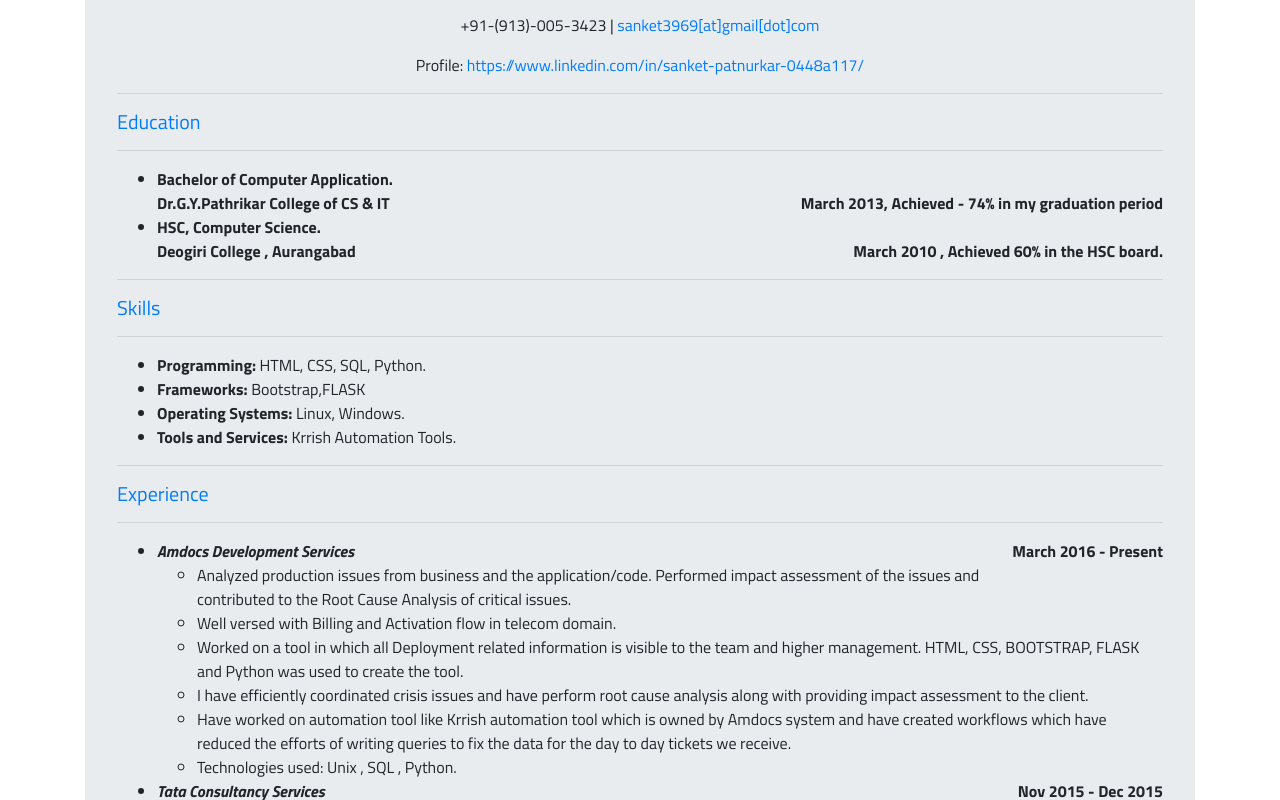
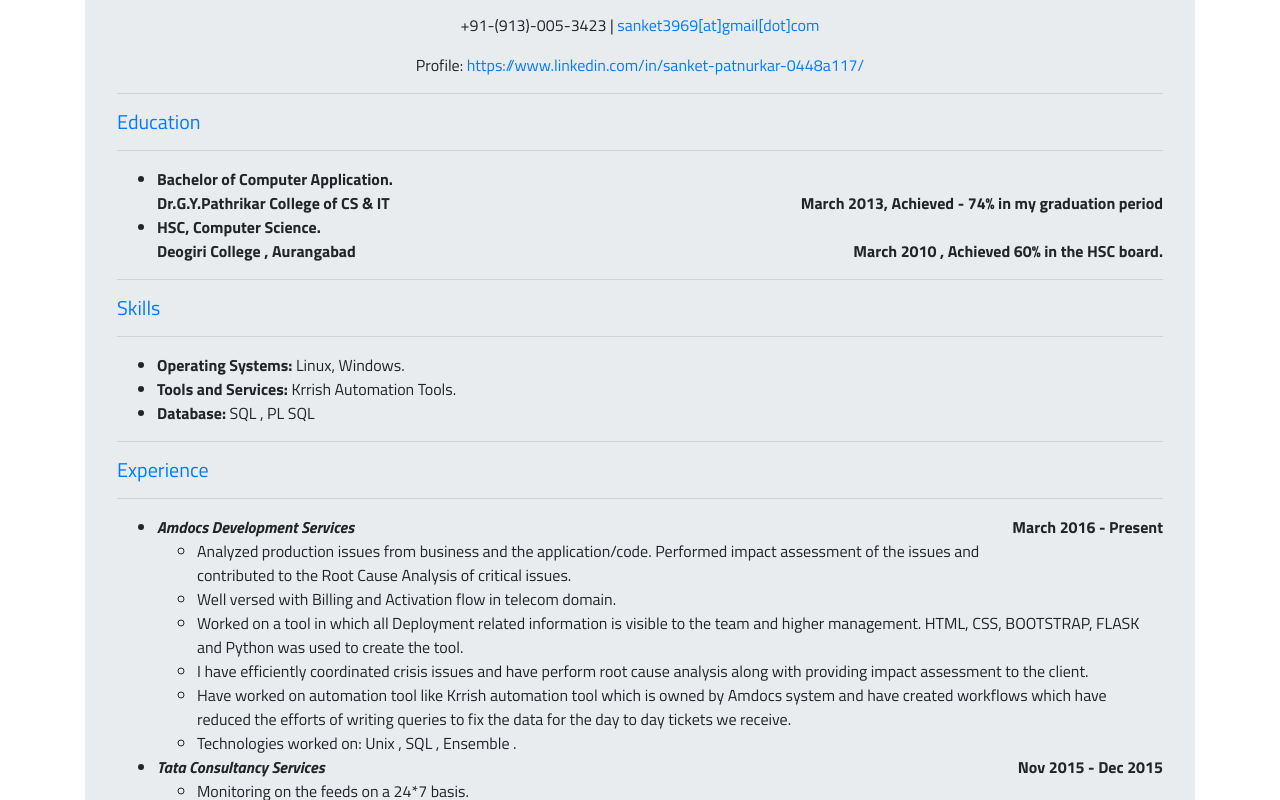
Before and after one commit to Sanket3969/Resume, a plain HTML site: page index.html in a window 1280 px wide. Shown: the part 147-947 px from the top of the page. Drawn offline with nearby package versions, Linux system fonts and the light colour scheme.

Commit message:
Update index.html

```diff
--- a/index.html
+++ b/index.html
@@ -35,10 +35,9 @@
 			<h5 class="text-primary">Skills</h5>
 			<hr>
 			<ul>
-				<li><strong>Programming:</strong> HTML, CSS, SQL, Python.</li>
-				<li><strong>Frameworks:</strong>  Bootstrap,FLASK</li>
 				<li><strong>Operating Systems:</strong> Linux, Windows.</li>
 				<li><strong>Tools and Services:</strong> Krrish Automation Tools.</li>
+				<li><strong>Database:</strong> SQL , PL SQL</li>
 			</ul>
 			<hr>
 			<h5 class="text-primary">Experience </h5>
@@ -47,12 +46,12 @@
 				<li><i><strong>Amdocs Development Services </strong></i>
 				<p class="indent-this"><strong>March 2016 - Present</strong></p></li>
 				<ul>
-				<li>Analyzed production issues from business and the application/code. Performed impact assessment of the issues and contributed to the Root Cause Analysis of critical issues.</li>
+				<li> Analyzed production issues from business and the application/code. Performed impact assessment of the issues and contributed to the Root Cause Analysis of critical issues.</li>
 				<li> Well versed with Billing and Activation flow in telecom domain.</li>
 				<li> Worked on a tool in which all Deployment related information is visible to the team and higher management. HTML, CSS, BOOTSTRAP, FLASK and Python was used to create the tool. </li>
 				<li> I have efficiently coordinated crisis issues and have perform root cause analysis along with providing impact assessment to the client. </li>
 				<li> Have worked on automation tool like Krrish automation tool which is owned by Amdocs system and have created workflows which have reduced the efforts of writing queries to fix the data for the day to day tickets we receive.  </li>
-				<li>Technologies used: Unix , SQL , Python.</li>
+				<li>Technologies worked on: Unix , SQL , Ensemble .</li>
 				</ul>
 				<li><i><strong>Tata Consultancy Services</strong></i>
 				<p class="indent-this"><strong>Nov 2015 - Dec 2015</strong></p></li>
```
